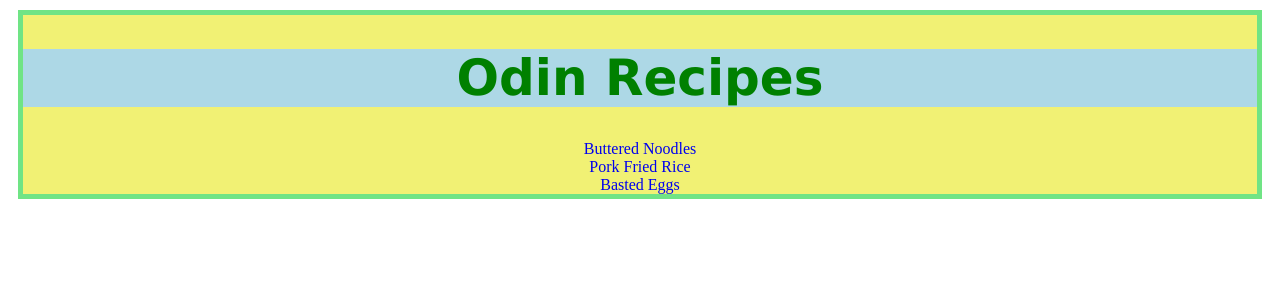
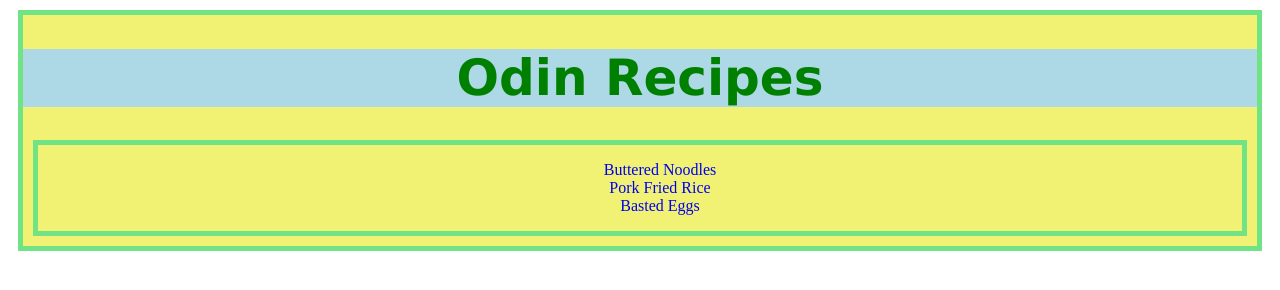
Before and after one commit to japuus/odin-recipes, a plain HTML site: page index.html in a window 1280 px wide. Drawn offline with Linux system fonts and the light colour scheme.

Commit message:
Edit homepage styles

```diff
--- a/index.html
+++ b/index.html
@@ -9,11 +9,15 @@
   </head>
 
 <body>
-  <div>
+  <div class="homepage-box">
     <h1 class="main-title">Odin Recipes</h1>
-    <li><a href="./recipes/noodles.html" target="_blank" rel="noopener noreferrer">Buttered Noodles</a></li>
-    <li><a href="./recipes/pork-fried-rice.html" target="_blank" rel="noopener noreferrer">Pork Fried Rice</a></li>
-    <li><a href="./recipes/eggs.html" target="_blank" rel="noopener noreferrer">Basted Eggs</a></li>
+      <div class="homepage-links">
+        <ul class="homepage-UL">
+        <li><a href="./recipes/noodles.html" target="_blank" rel="noopener noreferrer">Buttered Noodles</a></li>
+        <li><a href="./recipes/pork-fried-rice.html" target="_blank" rel="noopener noreferrer">Pork Fried Rice</a></li>
+        <li><a href="./recipes/eggs.html" target="_blank" rel="noopener noreferrer">Basted Eggs</a></li>
+        </ul>
+      </div>
   </div>
 </body>
 
```
